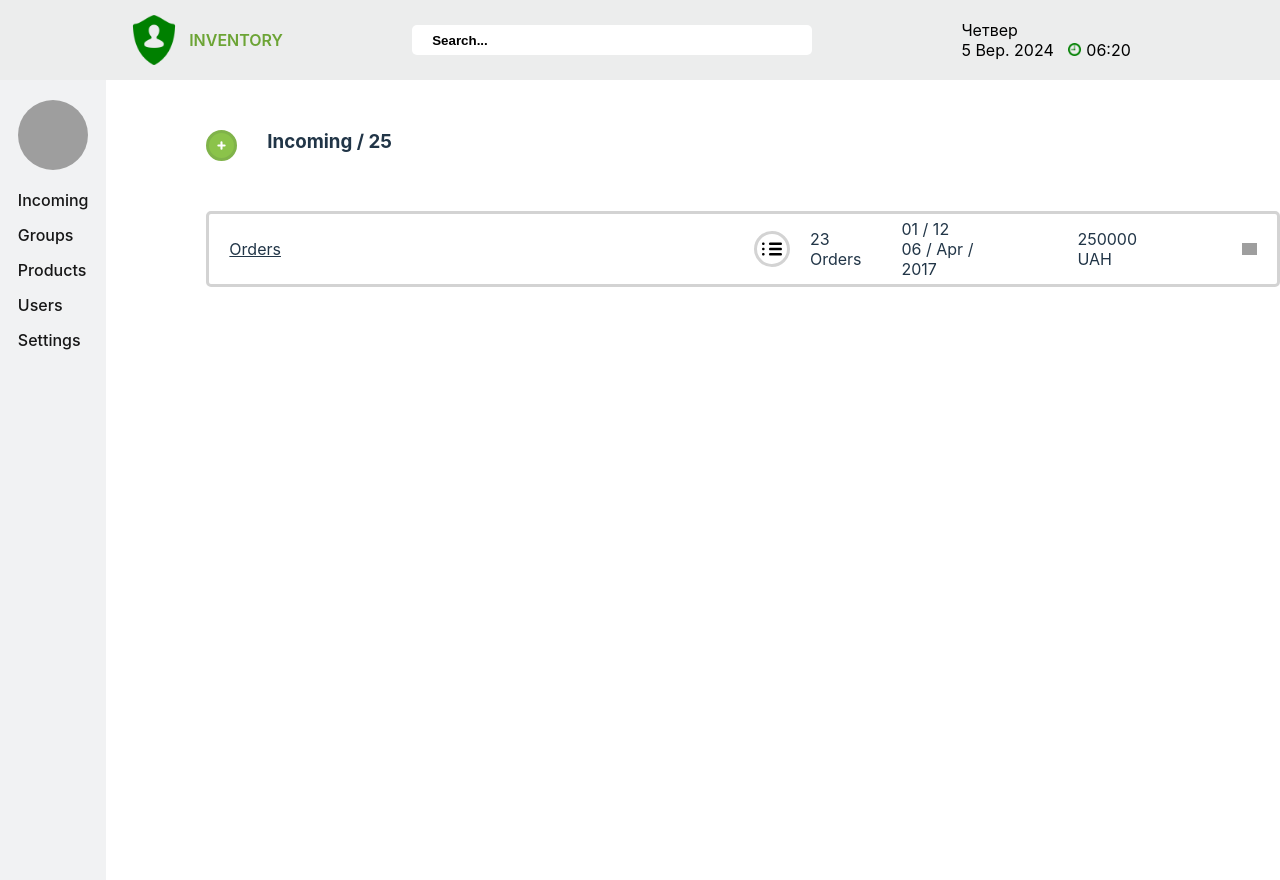
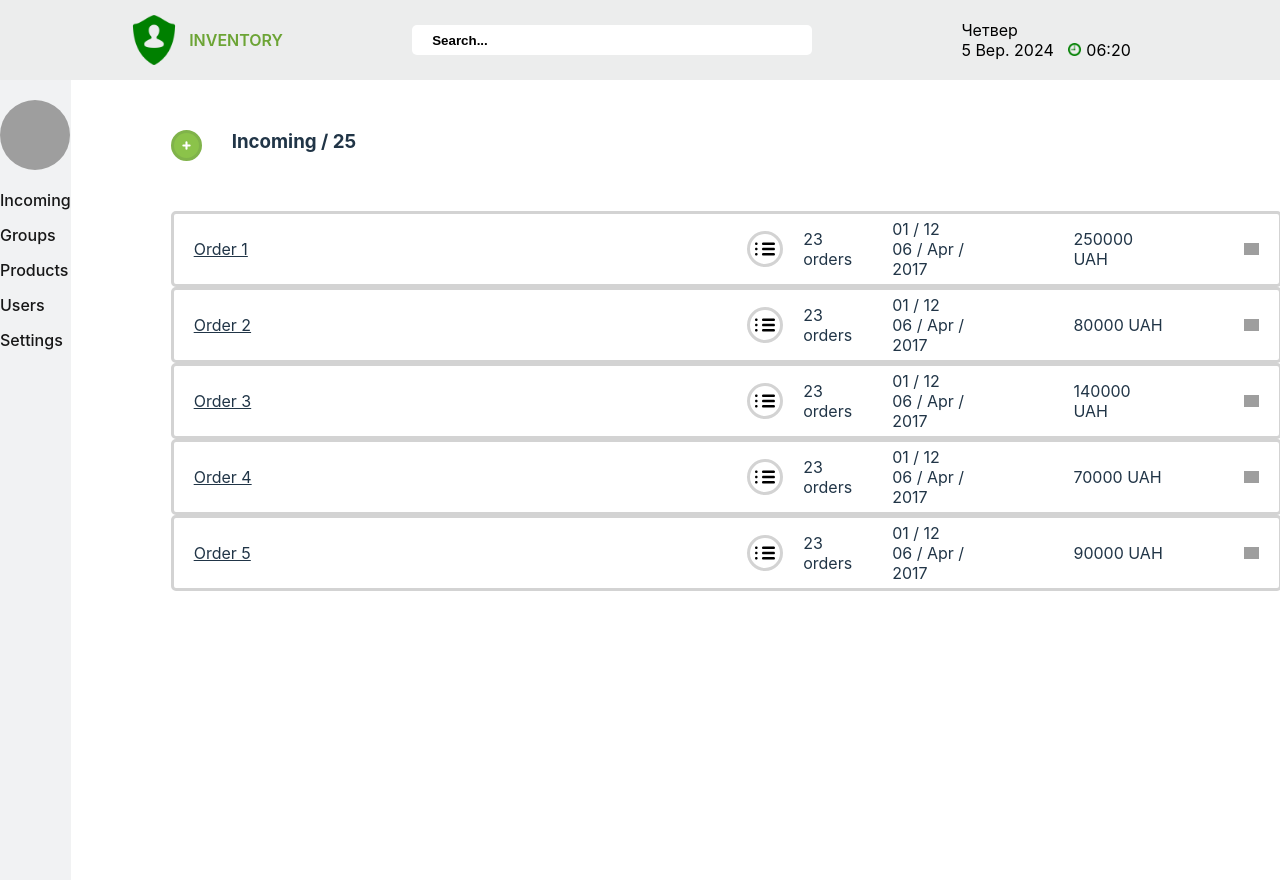
Before and after one commit to EuJinnLucaShow/spa-application-orders-products, a React (Vite) app: page / in a window 1280 px wide. Built offline with nearby package versions, Linux system fonts and the light colour scheme; grey boxes are pictures that could not be loaded.

Commit message:
Added local folder db and orders.json
Added local folder db and orders.json

```diff
--- a/package.json
+++ b/package.json
@@ -10,6 +10,7 @@
     "preview": "vite preview"
   },
   "dependencies": {
+    "prop-types": "^15.8.1",
     "react": "^18.3.1",
     "react-dom": "^18.3.1",
     "react-router-dom": "^6.26.1"
--- a/src/components/Orders/Orders.jsx
+++ b/src/components/Orders/Orders.jsx
@@ -1,25 +1,29 @@
+import PropTypes from "prop-types";
+
 import burgermenu from "../../assets/menu.svg";
 import trashIcon from "../../assets/trash.svg";
 import styles from "./Orders.module.css";
 
-export default function Orders() {
+export default function Orders({ order }) {
   return (
     <li className={styles.orderItem}>
-      <p className={styles.orderName}>Orders</p>
+      <p className={styles.orderName}>{order.title}</p>
       <button className={styles.menubtn}>
         <img src={burgermenu} className={styles.menuIcon} alt="menu" />
       </button>
 
       <div className={styles.orderItemQuantity}>
         <span>23</span>
-        <p>Orders</p>
+        <p>orders</p>
       </div>
       <div className={styles.orderDate}>
         <p>01 / 12</p>
         <p>06 / Apr / 2017</p>
       </div>
       <div className={styles.orderPrice}>
-        <p>250000 UAH</p>
+        <p>
+          {order.price} <span>{order.symbol}</span>
+        </p>
       </div>
       <button className={styles.trashBtn}>
         <img src={trashIcon} className={styles.trashIcon} alt="trash button" />
@@ -27,3 +31,11 @@
     </li>
   );
 }
+
+Orders.propTypes = {
+  order: PropTypes.shape({
+    title: PropTypes.string.isRequired,
+    price: PropTypes.number.isRequired,
+    symbol: PropTypes.string,
+  }).isRequired,
+};
--- a/src/components/Orders/Orders.module.css
+++ b/src/components/Orders/Orders.module.css
@@ -48,5 +48,6 @@
 }
 
 .orderPrice {
+  width: 100px;
   margin-left: 80px;
 }
--- /dev/null
+++ b/src/db/orders.json
@@ -0,0 +1,47 @@
+[
+  {
+    "id": "1",
+    "title": "Order 1",
+    "date": "2017-06-29 12:09:33",
+    "description": "desc",
+    "price": 250000,
+    "symbol": "UAH",
+    "products": []
+  },
+  {
+    "id": 2,
+    "title": "Order 2",
+    "date": "2017-06-29 12:09:33",
+    "description": "desc",
+    "price": 80000,
+    "symbol": "UAH",
+    "products": []
+  },
+  {
+    "id": 3,
+    "title": "Order 3",
+    "date": "2017-06-29 12:09:33",
+    "description": "desc",
+    "price": 140000,
+    "symbol": "UAH",
+    "products": []
+  },
+  {
+    "id": 4,
+    "title": "Order 4",
+    "date": "2017-06-29 12:09:33",
+    "description": "desc",
+    "price": 70000,
+    "symbol": "UAH",
+    "products": []
+  },
+  {
+    "id": 5,
+    "title": "Order 5",
+    "date": "2017-06-29 12:09:33",
+    "description": "desc",
+    "price": 90000,
+    "symbol": "UAH",
+    "products": []
+  }
+]
--- a/src/pages/Incoming/Incoming.jsx
+++ b/src/pages/Incoming/Incoming.jsx
@@ -1,5 +1,6 @@
 import Orders from "../../components/Orders/Orders";
 import iconBtn from "../../assets/plus.svg";
+import orders from "../../db/orders.json";
 
 import styles from "./Incoming.module.css";
 
@@ -14,7 +15,11 @@
           Incoming / <span>25</span>
         </h3>
       </div>
-      <Orders />
+      <ul>
+        {orders.map((order, index) => (
+          <Orders key={index} order={order} />
+        ))}
+      </ul>
     </div>
   );
 }
```
Also changed, not shown: 1 other file (tests, documents, lock files or other folders).
